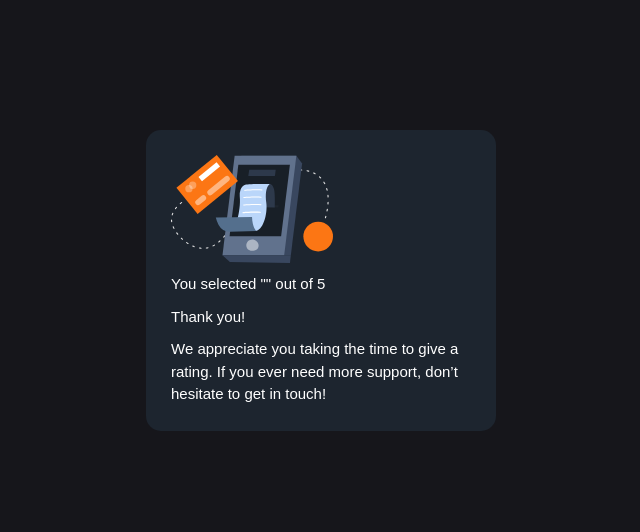
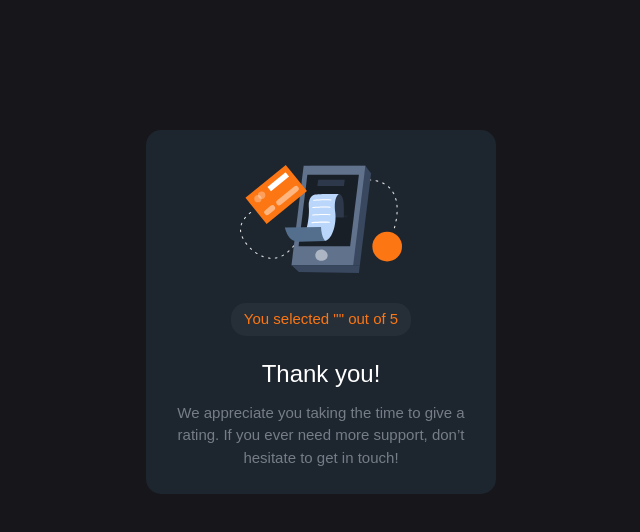
Before and after one commit to halynabondar/MockTrialTask, a Next.js app in the folder my-app/: page /ThanksPage in a window 1280 px wide. Shown: the top 532 px of the page, without its empty margins (319-959 px from the left). Built offline with nearby package versions, Linux system fonts and the light colour scheme.

Commit message:
Create styles for Thanks Page

```diff
--- a/my-app/src/app/page.module.css
+++ b/my-app/src/app/page.module.css
@@ -46,11 +46,50 @@
     height: 40px;
     color: #767d87;
     background-color: #262F38;
+    cursor: pointer;
+    transition: background-color 0.3s;
+    font-weight: bold;
+
+    &:hover {
+        background-color: #FFFFFF;
+    }
 }
 .submitBtn {
     background-color: #FC7613;
     border-radius: 15px;
     color: #1d252f;
+    padding: 7px;
+    font-weight: bold;
+    cursor: pointer;
+    transition: background-color 0.3s;
+
+    &:hover {
+        background-color: #FFFFFF;
+    }
+}
+
+/* ------ */
+
+.thankYouImage {
+    margin: 10px 0;
+    align-self: center;
+}
+.selectedStars {
+    margin: 10px;
+    align-self: center;
+    width: 180px;
+    border-radius: 15px;
     padding: 5px;
-    font-weight: bold;
+    /*font-size: 13px;*/
+    text-align: center;
+    color: #FC7613;
+    background-color: #262F38;
 }
+.titleThanks {
+    font-size: 24px;
+    text-align: center;
+}
+.textThanks {
+    color: #767d87;
+    text-align: center;
+}
```
